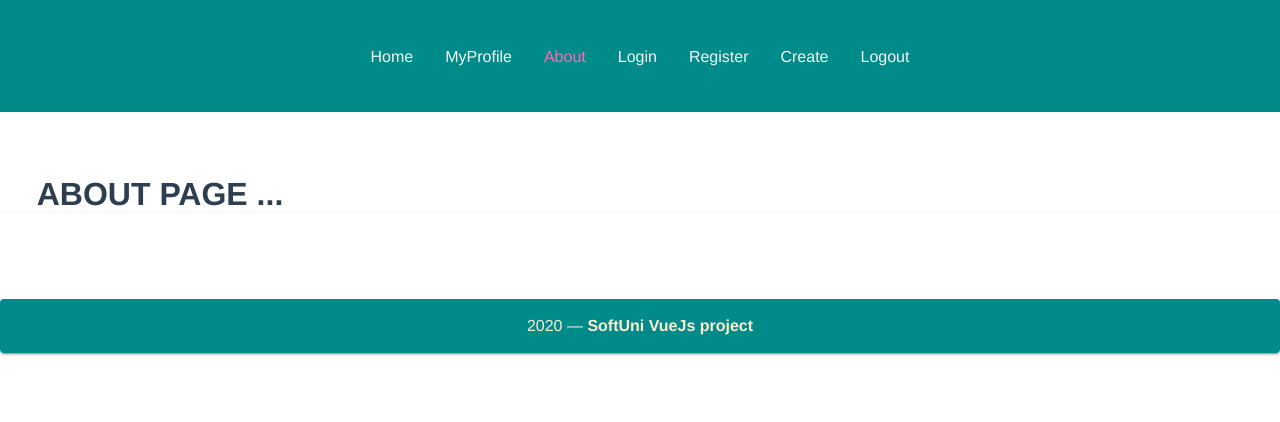
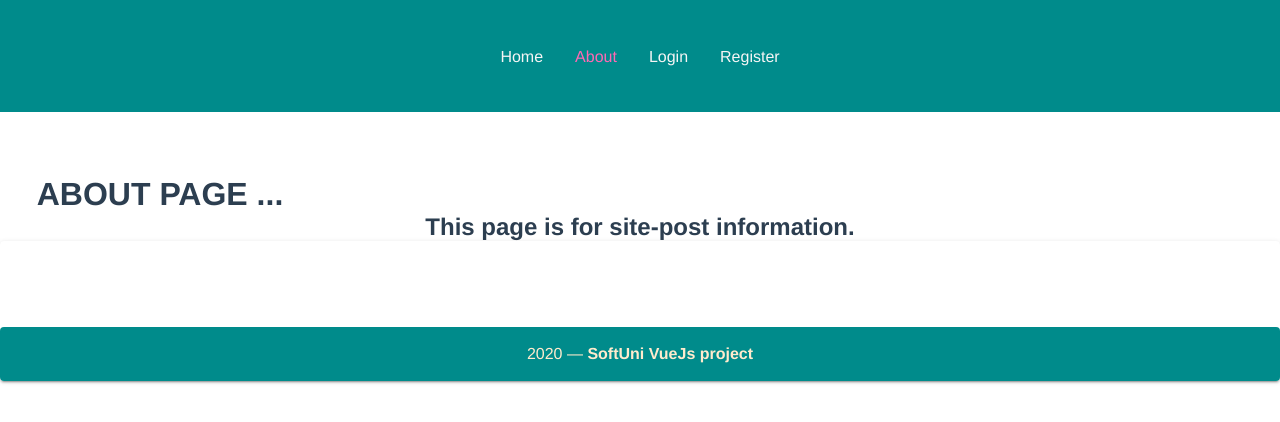
Before and after one commit to VladiSavova/Vue-project, a Vue app: page /about in a window 1280 px wide. Shown: the top 422 px of the page. Built offline with nearby package versions, Linux system fonts and the light colour scheme.

Commit message:
loggedIn

```diff
--- a/src/components/About.vue
+++ b/src/components/About.vue
@@ -1,6 +1,7 @@
 <template>
     <div>
         <h1>ABOUT PAGE ...</h1>
+        <h2>This page is for site-post information.</h2>
     </div>
 </template>
 <script >
--- a/src/components/shared/Header.vue
+++ b/src/components/shared/Header.vue
@@ -1,13 +1,14 @@
 <template>
 <div class="header">
   <nav>
-      <router-link to="/home">Home</router-link>
-      <router-link to="/profile">MyProfile</router-link>
+
+       <router-link to="/home">Home</router-link>
+      <router-link v-if="isLogged" to="/profile">MyProfile</router-link>
       <router-link to="/about">About</router-link>
-      <router-link to="/login">Login</router-link>
-      <router-link to="/register">Register</router-link>
-      <router-link to="/create">Create</router-link>
-      <a class="nav-link" href="/login" @click.prevent="logout">Logout</a>
+      <router-link v-if="!isLogged" to="/login">Login</router-link>
+      <router-link v-if="!isLogged" to="/register">Register</router-link>
+      <router-link v-if="isLogged" to="/create">Create</router-link>
+      <a class="nav-link" v-if="isLogged" href="/login" @click.prevent="logout">Logout</a>
 
     </nav>
 
--- a/src/router/guards/auth-guard.js
+++ b/src/router/guards/auth-guard.js
@@ -1,8 +1,8 @@
-import store from '../../store'
+import store from '../../store';
 
 export default (to, from, next) => {
     let isAuthenticated = false;
-console.log(store.getters.user);
+    console.log(store.getters.user);
 
     if (store.getters.user) {
         isAuthenticated =true;
--- a/src/router/router.js
+++ b/src/router/router.js
@@ -15,10 +15,10 @@ const routes =  [
     { path: '/', component: Home },
     { path: '/home', component: Home },
     { path: '/about', component: About },
-    { path: '/login', component: Login},
+    { path: '/login', component: Login },
     { path: '/register', component: Register },
-    { path: '/create', component: Create },
-    { path: '/profile', component: Profile }
+    { path: '/create', component: Create,  },
+    { path: '/profile', component: Profile,}
 ]
 
 
--- a/src/store/models/auth.js
+++ b/src/store/models/auth.js
@@ -48,7 +48,7 @@ export default {
 
               const token = res.data.token
               localStorage.setItem('user-token', token)
-                router.push("/profile");
+                router.push("profile");
                 commit("setUser", res.data);
               })
               .catch(error => {
```
